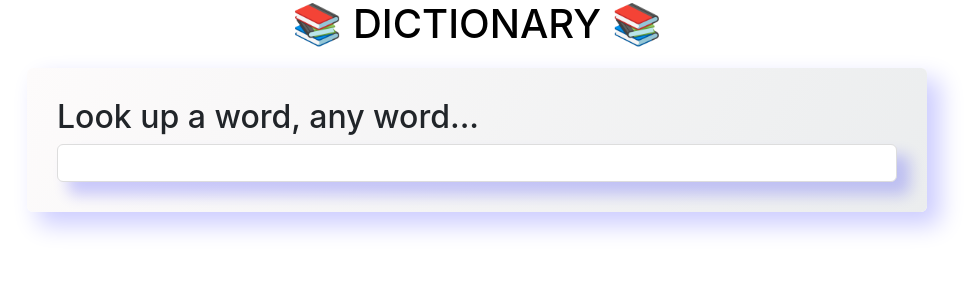
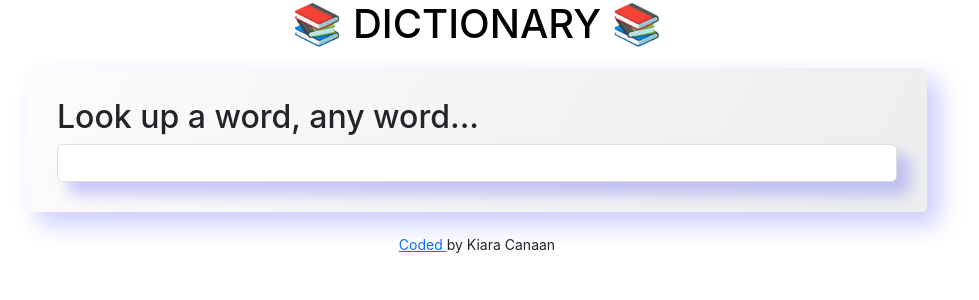
Before and after one commit to kcanaan/dictionary-project, a React (Create React App) app: page / in a window 1280 px wide. Shown: the top 300 px of the page, without its empty margins (163-1142 px from the left). Built offline with nearby package versions, Linux system fonts and the light colour scheme.

Commit message:
added git link

```diff
--- a/src/App.css
+++ b/src/App.css
@@ -8,3 +8,7 @@
   max-width: 900px;
   margin: 0 auto;
 }
+
+.App footer {
+  text-align: center;
+}
--- a/src/App.js
+++ b/src/App.js
@@ -8,6 +8,12 @@ function App() {
         <h1>📚 DICTIONARY 📚</h1>
       </header>
       <Dictionary />
+      <footer>
+        <small>
+          <a href="https://github.com/kcanaan/dictionary-project"> Coded </a> by
+          Kiara Canaan
+        </small>
+      </footer>
     </div>
   );
 }
--- a/src/Photos.js
+++ b/src/Photos.js
@@ -13,7 +13,7 @@ export default function Photos(props) {
                 <img
                   src={photo.src.landscape}
                   className="img-fluid"
-                  alt="definition"
+                  alt={photo.src.photographer}
                 />
               </div>
             );
```
